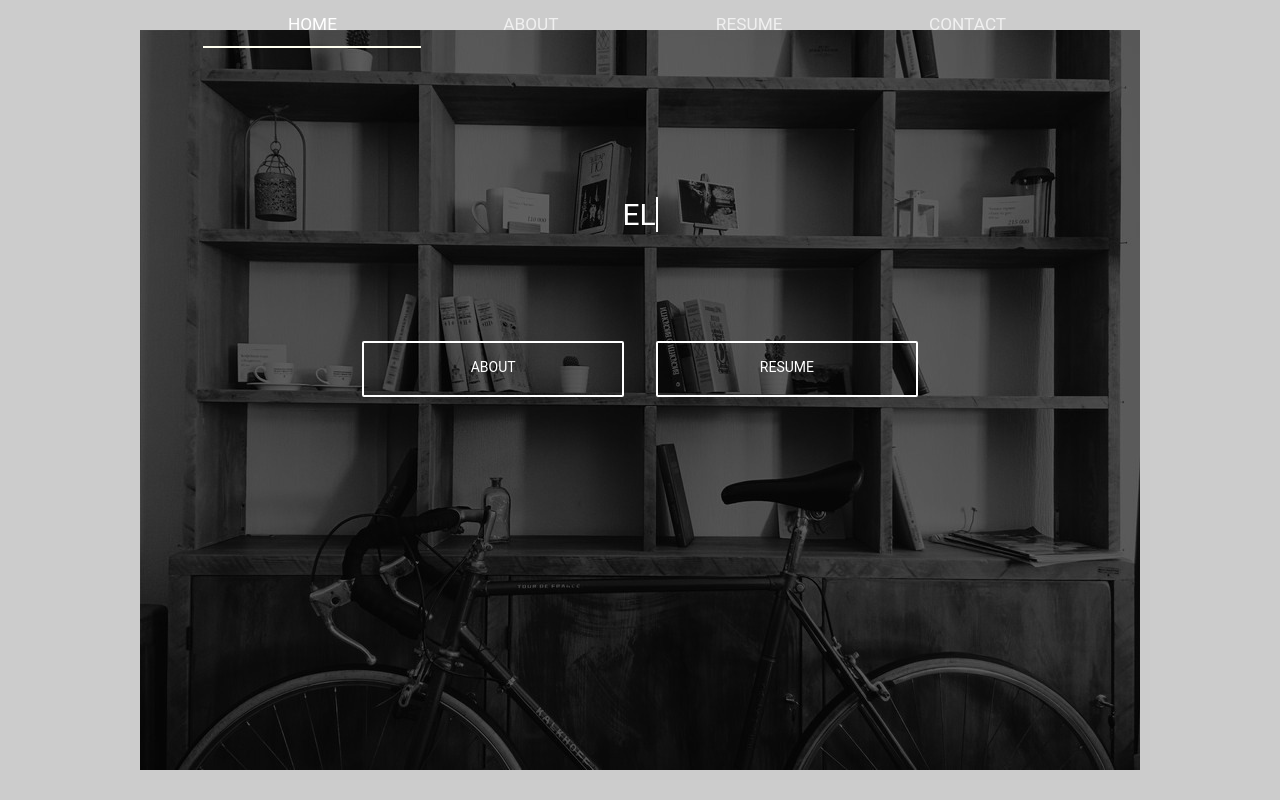
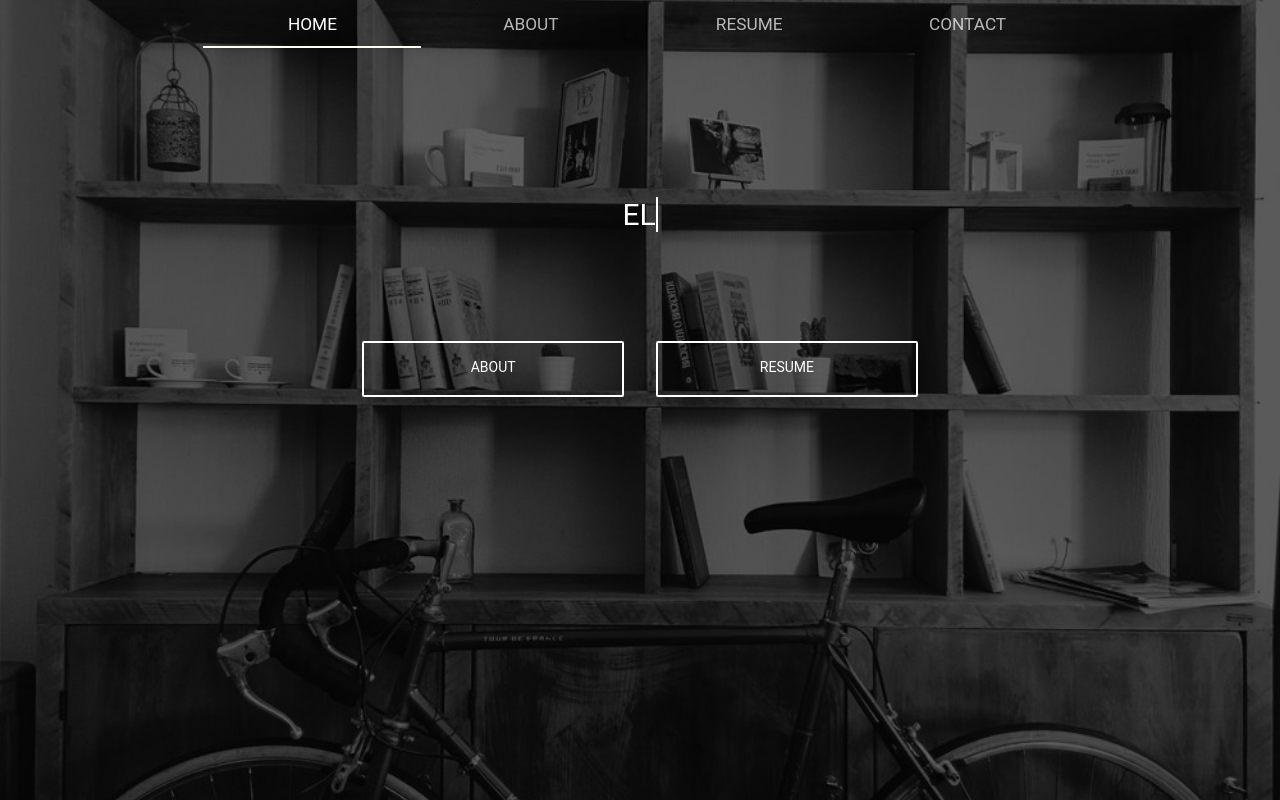
Before and after one commit to gearingdevin/personalWebsite, a website: page public/views/index.html in a window 1280 px wide. Drawn offline with nearby package versions, Linux system fonts and the light colour scheme.

Commit message:
back to cover

```diff
--- a/public/css/main.css
+++ b/public/css/main.css
@@ -60,7 +60,7 @@ body {
   background-repeat: no-repeat;
   /* background-position: center;  */
   background-attachment: fixed;
-  background-size:     initial;                      /* <------ */
+  background-size:     cover;                      /* <------ */
   background-repeat:   no-repeat;
   background-position: center center;
   overflow-x: hidden;
```
